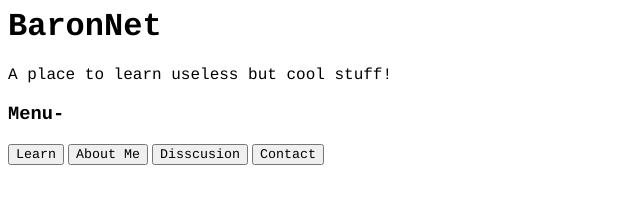
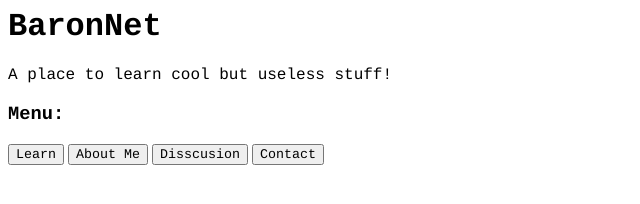
Before and after one commit to derpyParticle311/EAL, a plain HTML site: page index.html in a window 1280 px wide. Shown: the full height of the page, 0-640 px from the left. Drawn offline with Linux system fonts and the light colour scheme.

Commit message:
Update index.html

```diff
--- a/index.html
+++ b/index.html
@@ -1,10 +1,10 @@
 <html>
     <head>
         <h1><font face="courier">BaronNet</font></h1>
-        <font face="courier">A place to learn useless but cool stuff!</font>
+        <font face="courier">A place to learn cool but useless stuff!</font>
     </head>
     <body>
-        <h3><font face="courier">Menu-</font></h3>
+        <h3><font face="courier">Menu:</font></h3>
         <button type="button"><font face="courier">Learn</font></button>
         <button type="button"><font face="courier">About Me</font></button>
         <button type="button"><font face="courier">Disscusion</font></button>
```
